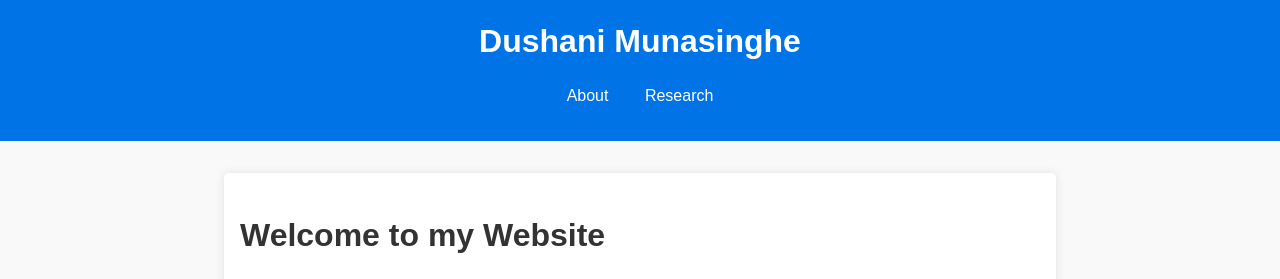
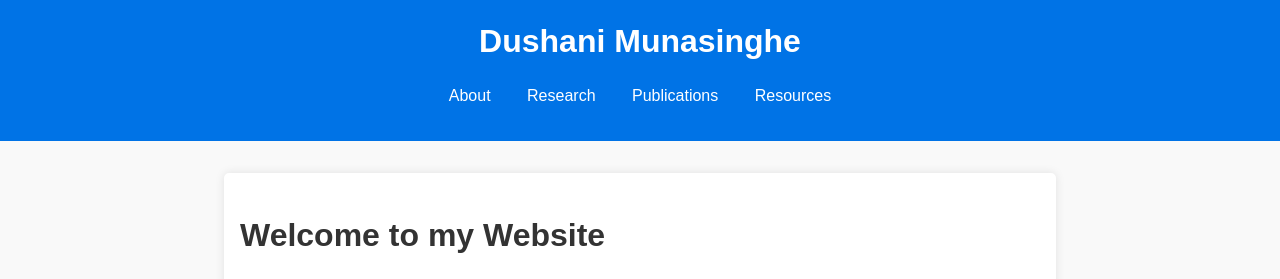
Before and after one commit to dushanimunasinghe/dushanimunasinghe.github.io, a Jekyll site: the page built from index.md, in a window 1280 px wide. Shown: the top 279 px of the page. Built offline with Jekyll 4.4.1, drawn with Linux system fonts in a browser that asks for light colours.

Commit message:
Update default.html

```diff
--- a/_layouts/default.html
+++ b/_layouts/default.html
@@ -12,6 +12,8 @@
         <nav>
             <a href="/index.md">About</a>
             <a href="/research.md">Research</a>
+            <a href="/publications.md">Publications</a>
+            <a href="/resources.md">Resources</a>
         </nav>
     </header>
     <main>
```
